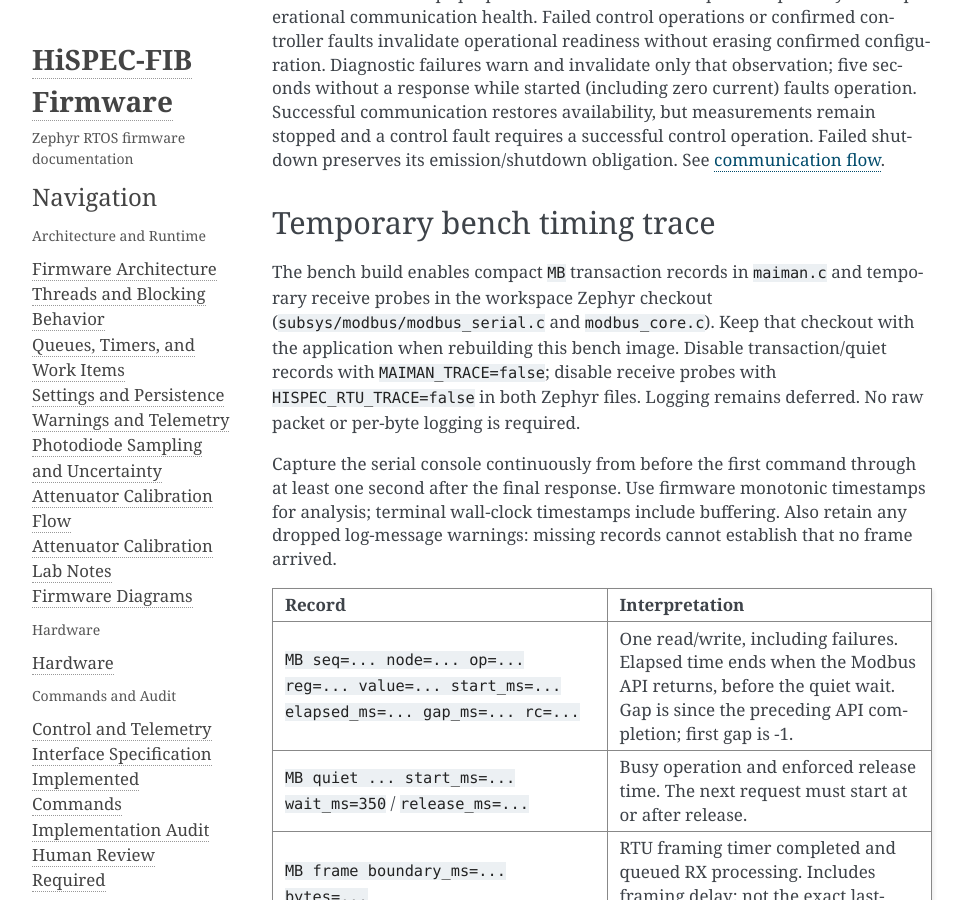
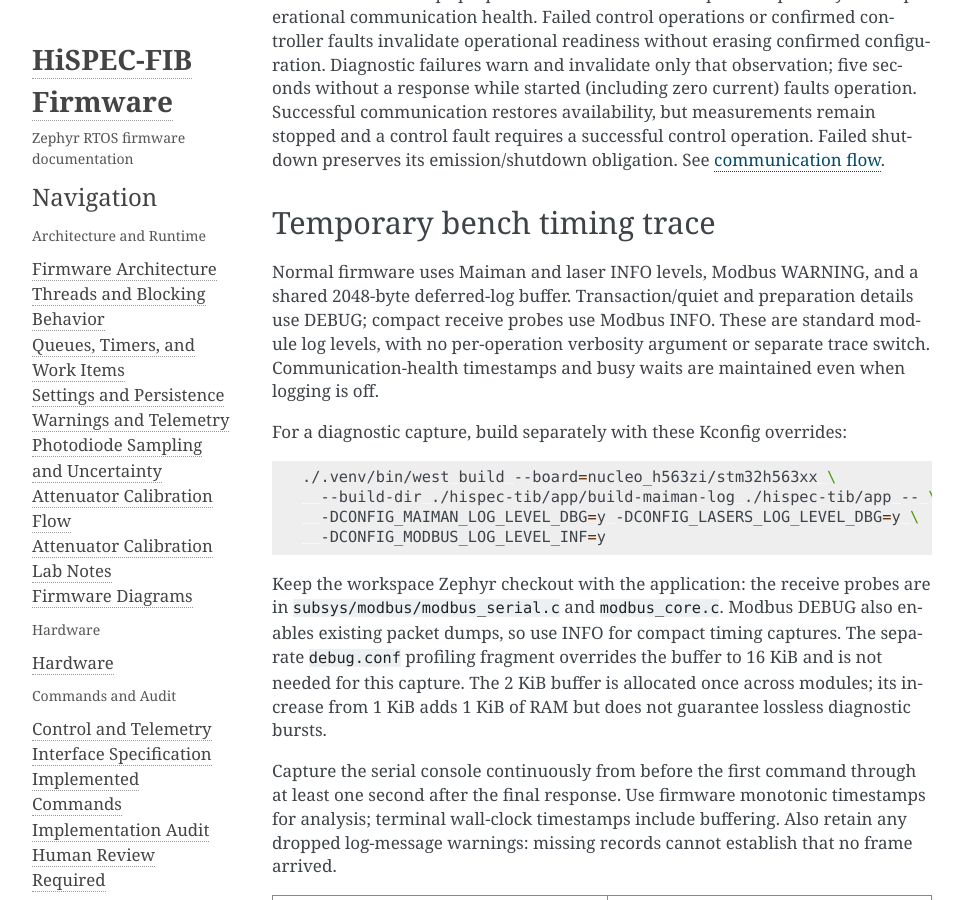
Before and after one commit to COO-Utilities/hispec-tib, a Sphinx documentation site: the page built from doc/api/maiman_laser.md, in a window 1280 px wide and 900 px high, scrolled down 1239 px. Shown: the whole window, without its empty margins (148-1112 px from the left). Built offline with Sphinx 7.4.7, drawn with Linux system fonts in a browser that asks for light colours.

Commit message:
Use Zephyr log levels for Maiman diagnostics and double the log buffer

````diff
--- a/doc/api/maiman_laser.md
+++ b/doc/api/maiman_laser.md
@@ -54,12 +54,27 @@ Failed shutdown preserves its emission/shutdown obligation. See
 
 ## Temporary bench timing trace
 
-The bench build enables compact `MB` transaction records in `maiman.c` and temporary
-receive probes in the workspace Zephyr checkout (`subsys/modbus/modbus_serial.c`
-and `modbus_core.c`). Keep that checkout with the application when rebuilding this
-bench image. Disable transaction/quiet records with `MAIMAN_TRACE=false`; disable
-receive probes with `HISPEC_RTU_TRACE=false` in both Zephyr files. Logging remains
-deferred. No raw packet or per-byte logging is required.
+Normal firmware uses Maiman and laser INFO levels, Modbus WARNING, and a shared
+2048-byte deferred-log buffer. Transaction/quiet and preparation details use DEBUG;
+compact receive probes use Modbus INFO. These are standard module log levels, with
+no per-operation verbosity argument or separate trace switch. Communication-health
+timestamps and busy waits are maintained even when logging is off.
+
+For a diagnostic capture, build separately with these Kconfig overrides:
+
+```sh
+./.venv/bin/west build --board=nucleo_h563zi/stm32h563xx \
+  --build-dir ./hispec-tib/app/build-maiman-log ./hispec-tib/app -- \
+  -DCONFIG_MAIMAN_LOG_LEVEL_DBG=y -DCONFIG_LASERS_LOG_LEVEL_DBG=y \
+  -DCONFIG_MODBUS_LOG_LEVEL_INF=y
+```
+
+Keep the workspace Zephyr checkout with the application: the receive probes are
+in `subsys/modbus/modbus_serial.c` and `modbus_core.c`. Modbus DEBUG also enables
+existing packet dumps, so use INFO for compact timing captures. The separate
+`debug.conf` profiling fragment overrides the buffer to 16 KiB and is not needed
+for this capture. The 2 KiB buffer is allocated once across modules; its increase
+from 1 KiB adds 1 KiB of RAM but does not guarantee lossless diagnostic bursts.
 
 Capture the serial console continuously from before the first command through at
 least one second after the final response. Use firmware monotonic timestamps for
````
Also changed, not shown: 6 other files.
